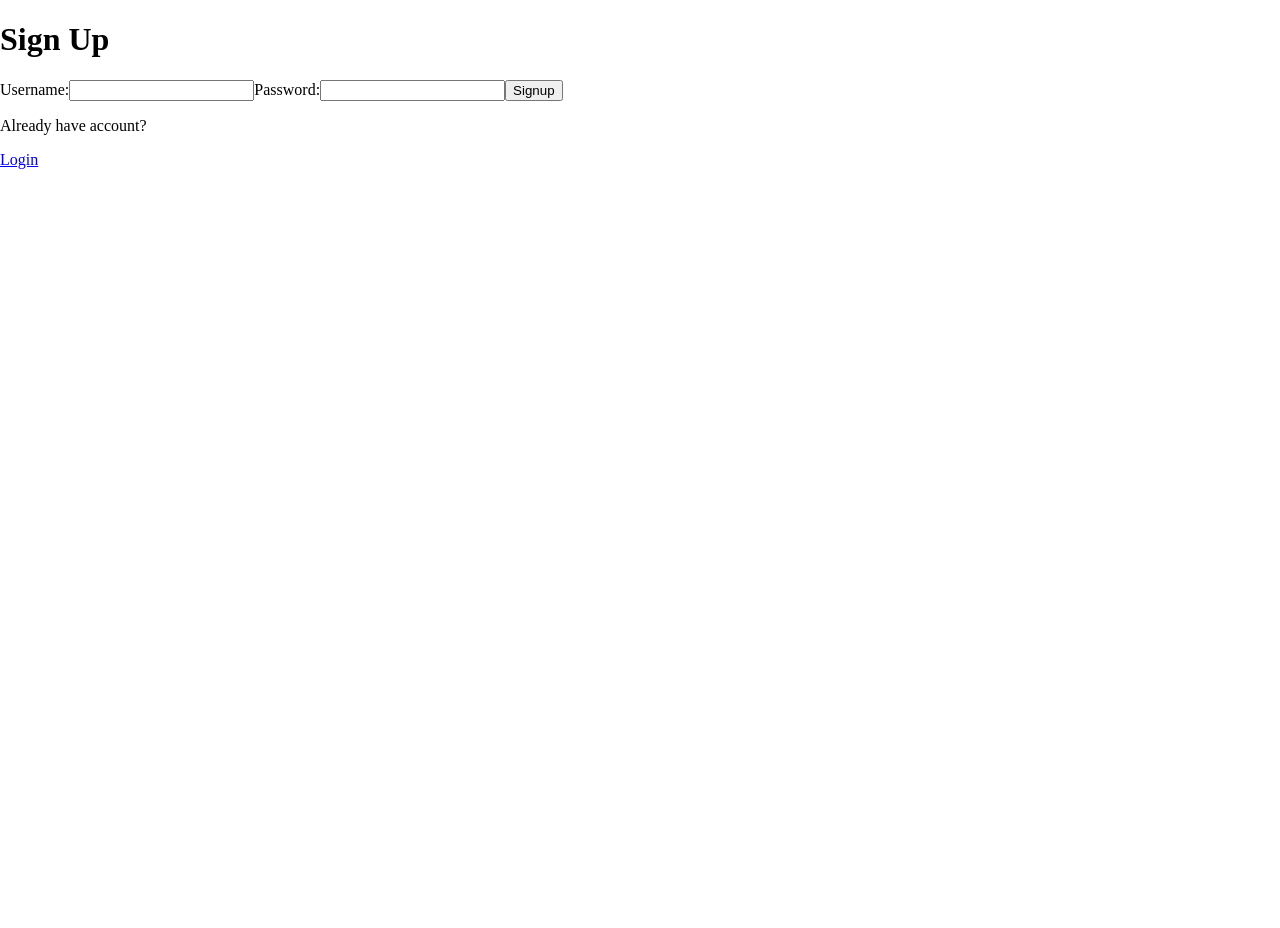
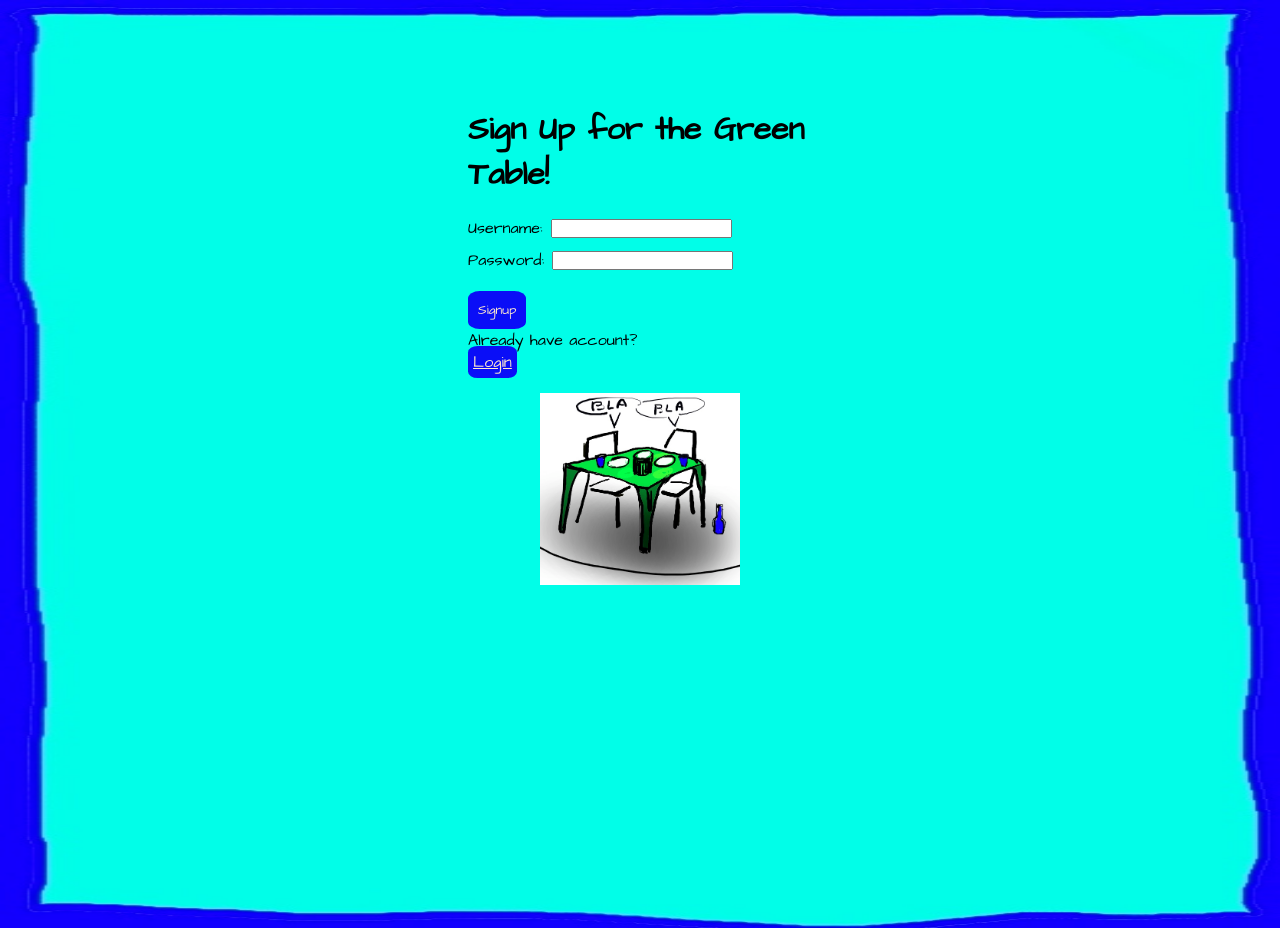
Before and after one commit to Jethet/project-green-table-fe, a React (Create React App) app: page /signup in a window 1280 px wide. Before the commit the page ends 800 px from the top, so only its background shows below. Built offline with nearby package versions, Linux system fonts and the light colour scheme; no server answers.

Commit message:
Add styling to home page, login page and signup page

```diff
--- a/public/index.html
+++ b/public/index.html
@@ -5,9 +5,13 @@
     <link rel="shortcut icon" href="%PUBLIC_URL%/favicon.ico" />
     <meta
       name="viewport"
-      content="width=device-width, initial-scale=1, shrink-to-fit=no"
+      content="width=device-width, initial-scale=1.0, maximum-scale=1.0 shrink-to-fit=no viewport-fit=cover"
     />
     <meta name="theme-color" content="#000000" />
+    <link
+      href="https://fonts.googleapis.com/css?family=Architects+Daughter&display=swap"
+      rel="stylesheet"
+    />
     <!--
       manifest.json provides metadata used when your web app is added to the
       homescreen on Android. See https://developers.google.com/web/fundamentals/engage-and-retain/web-app-manifest/
--- a/src/index.css
+++ b/src/index.css
@@ -1,38 +1,123 @@
-body {
-  padding: 20px;
+* {
+  margin: 0;
+  padding: 0;
+  box-sizing: border-box;
 }
 
 body,
-html {
-  height: 100%;
+#background-image-homepage {
+  height: 100vh;
+  background: url("/images/background1.jpg");
+  background-position: center;
+  background-repeat: no-repeat;
+  width: auto;
+  background-size: 100% 100%;
 }
 
-@font-face {
-  font-family: "bilalregular";
-  src: url("./bilal-d99mx-webfont.woff2") format("woff2"),
-    url("./bilal-d99mx-webfont.woff") format("woff");
-  font-weight: normal;
-  font-style: normal;
+body {
+  font-family: "Architects Daughter", cursive;
+  margin: 5%;
+  display: flex;
+  justify-content: center;
 }
 
-#background-image-homepage {
-  height: 100vh;
-  background-image: url("/images/background1.jpg");
-  background-position: center;
-  background-repeat: no-repeat;
-  background-size: cover;
+#home-header {
+  margin-top: 10px;
+  margin-left: 10%;
+  margin-right: 10%;
 }
 
-html,
-body {
-  margin: 0;
-  padding: 0;
+#home-header2 {
+  margin-left: 15%;
+  margin-right: 15%;
+}
+
+#home-description {
+  margin-top: 15px;
+  margin-left: 5%;
+  margin-right: 5%;
+}
+
+#signin {
+  display: flex;
+  align-items: center;
+  width: 100%;
+  height: 20px;
+  margin-top: 15px;
+  margin-left: 5%;
+  margin-right: 5%;
+}
+
+.click-button {
+  background-color: rgb(10, 14, 247);
+  color: blanchedalmond;
+  padding: 10px;
+  border-radius: 20%;
+  border-style: none;
+  transition-duration: 0.4s;
+  margin-top: 10px;
+  font-family: "Architects Daughter", cursive;
+}
+
+.click-button:hover {
+  color: rgb(250, 202, 10);
+  cursor: pointer;
+}
+
+.signup-container {
+  margin: 10%;
+}
+
+.image-box {
+  display: flex;
+  justify-content: center;
+  margin-top: 20px;
+  margin-bottom: 10%;
+  margin-left: auto;
+  margin-right: auto;
+}
+
+.green-table {
+  display: flex;
+  position: absolute;
+  max-width: 200px;
+  height: auto;
+}
+
+.signup-header {
+  margin-bottom: 20px;
+}
+
+.form-fields {
+  margin-bottom: 10px;
+}
+
+.form-fields label {
+  margin-right: 8px;
+}
+
+.account {
+  margin-bottom: 40px;
+  margin-top: 10px;
+}
+
+#click-button-signup {
+  background-color: rgb(10, 14, 247);
+  color: blanchedalmond;
+  padding: 5px;
+  border-radius: 20%;
+  border-style: none;
+  transition-duration: 0.4s;
+  font-family: "Architects Daughter", cursive;
+}
+
+#login-container {
+  margin: 10%;
 }
 
 nav.navbar {
   display: flex;
   padding: 0px 20px;
-  background: #686de0;
 }
 
 button.navbar-button {
--- a/src/pages/HomePage.js
+++ b/src/pages/HomePage.js
@@ -5,27 +5,45 @@ import { Link } from "react-router-dom";
 
 function HomePage() {
   return (
-    <div id="background-image-homepage">
+    <div className="home-container">
       <div>
-        <h1>Welcome Page</h1>
+        <h1 id="home-header">Welcome to the</h1>
+        <h1 id="home-header2">Green Table!</h1>
       </div>
 
-      <div>
-        <h1>What is the Green Table?</h1>
-        <p>Description</p>
+      <div id="home-description">
+        <p>
+          You and your friends have chosen a sustainable way of living, and may be
+          vegetarians or vegans. You want to respect each others choices when eating
+          together but it is not always clear who prefers what. With the Green Table
+          everyone brings dishes and drinks for all food preferences. Create a table and
+          invite your friends!
+        </p>
       </div>
       <div>
-        <h2>Already have an account?</h2>
+        <div id="signin">
+          <div>
+            <h4>Already have an account?</h4>
+          </div>
+          <div>
             <Link to={"/login"}>
-          <button>Login</button>
+              <button className="click-button">Login</button>
             </Link>
           </div>
-
+        </div>
+        <div id="signup">
           <div>
-        <h2>No account yet?</h2>
+            <p>No account yet?</p>
+          </div>
+          <div>
             <Link to={"/signup"}>
-          <button>Signup</button>
+              <button className="click-button">Signup</button>
             </Link>
+          </div>
+        </div>
+        <div className="image-box">
+          <img src="/images/greenTable.jpg" className="green-table" alt="Image of Green Table" />
+        </div>
       </div>
     </div>
   );
--- a/src/pages/Login.js
+++ b/src/pages/Login.js
@@ -20,10 +20,11 @@ class Login extends Component {
     const { username, password } = this.state;
 
     return (
-      <div>
-        <h1>Login</h1>
+      <div id="login-container">
+        <h1 className="signup-header">Log in for the Green Table!</h1>
 
         <form onSubmit={this.handleFormSubmit}>
+          <div className="form-fields">
             <label>Username:</label>
             <input
               type="text"
@@ -31,7 +32,8 @@ class Login extends Component {
               value={username}
               onChange={this.handleChange}
             />
-
+          </div>
+          <div className="form-fields">
             <label>Password:</label>
             <input
               type="password"
@@ -39,9 +41,18 @@ class Login extends Component {
               value={password}
               onChange={this.handleChange}
             />
+          </div>
 
-          <input type="submit" value="Login" />
+          <input type="submit" value="Login" className="click-button" />
         </form>
+
+        <div className="image-box">
+          <img
+            src="/images/greenTable.jpg"
+            className="green-table"
+            alt="Image of Green Table"
+          />
+        </div>
       </div>
     );
   }
--- a/src/pages/Signup.js
+++ b/src/pages/Signup.js
@@ -20,10 +20,11 @@ class Signup extends Component {
   render() {
     const { username, password } = this.state;
     return (
-      <div>
-        <h1>Sign Up</h1>
+      <div className="signup-container">
+        <h1 className="signup-header">Sign Up for the Green Table!</h1>
 
         <form onSubmit={this.handleFormSubmit}>
+          <div className="form-fields">
             <label>Username:</label>
             <input
               type="text"
@@ -31,7 +32,8 @@ class Signup extends Component {
               value={username}
               onChange={this.handleChange}
             />
-
+          </div>
+          <div className="form-fields">
             <label>Password:</label>
             <input
               type="password"
@@ -39,12 +41,25 @@ class Signup extends Component {
               value={password}
               onChange={this.handleChange}
             />
-
-          <input type="submit" value="Signup" />
+          </div>
+          <div>
+            <input type="submit" value="Signup" className="click-button" />
+          </div>
+          <div>
+            <p>Already have account?</p>
+            <Link to={"/login"} id="click-button-signup">
+              {" "}
+              Login
+            </Link>
+          </div>
         </form>
-
-        <p>Already have account?</p>
-        <Link to={"/login"}> Login</Link>
+        <div className="image-box">
+          <img
+            src="/images/greenTable.jpg"
+            className="green-table"
+            alt="Image of Green Table"
+          />
+        </div>
       </div>
     );
   }
```
Also changed, not shown: public/images/background1.jpg. Lines whose indentation alone changed are shown as unchanged.
